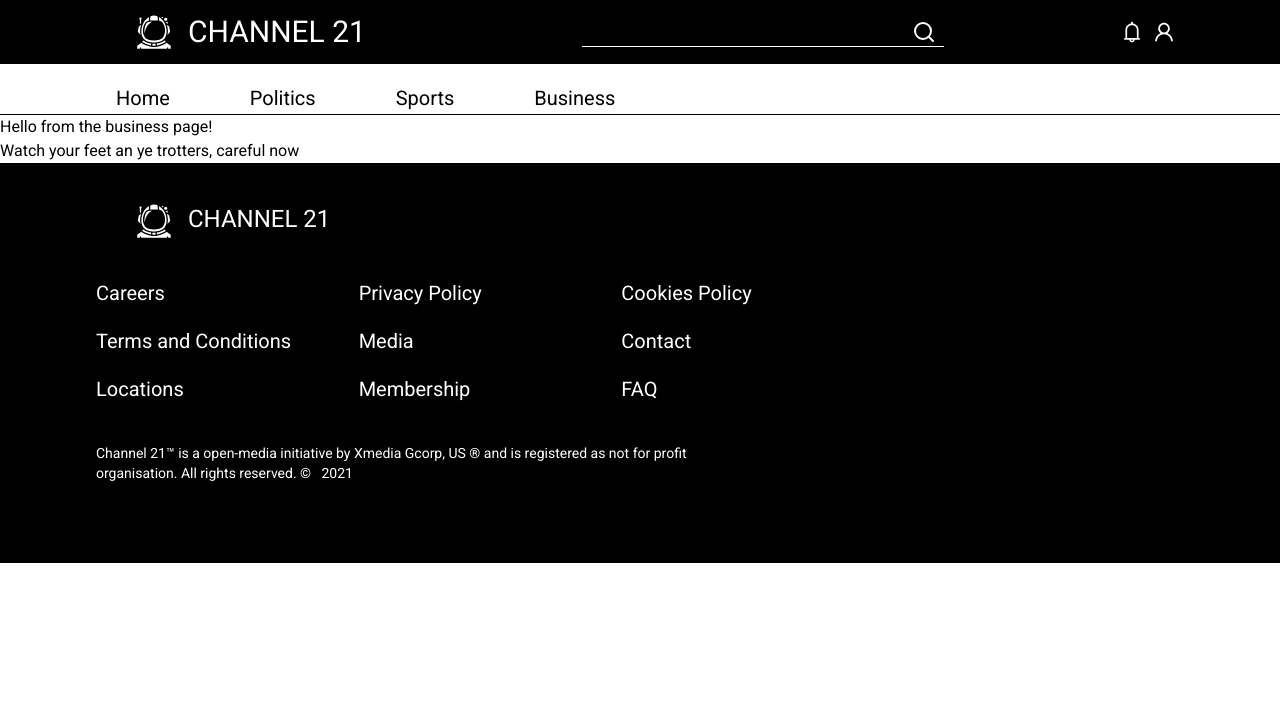
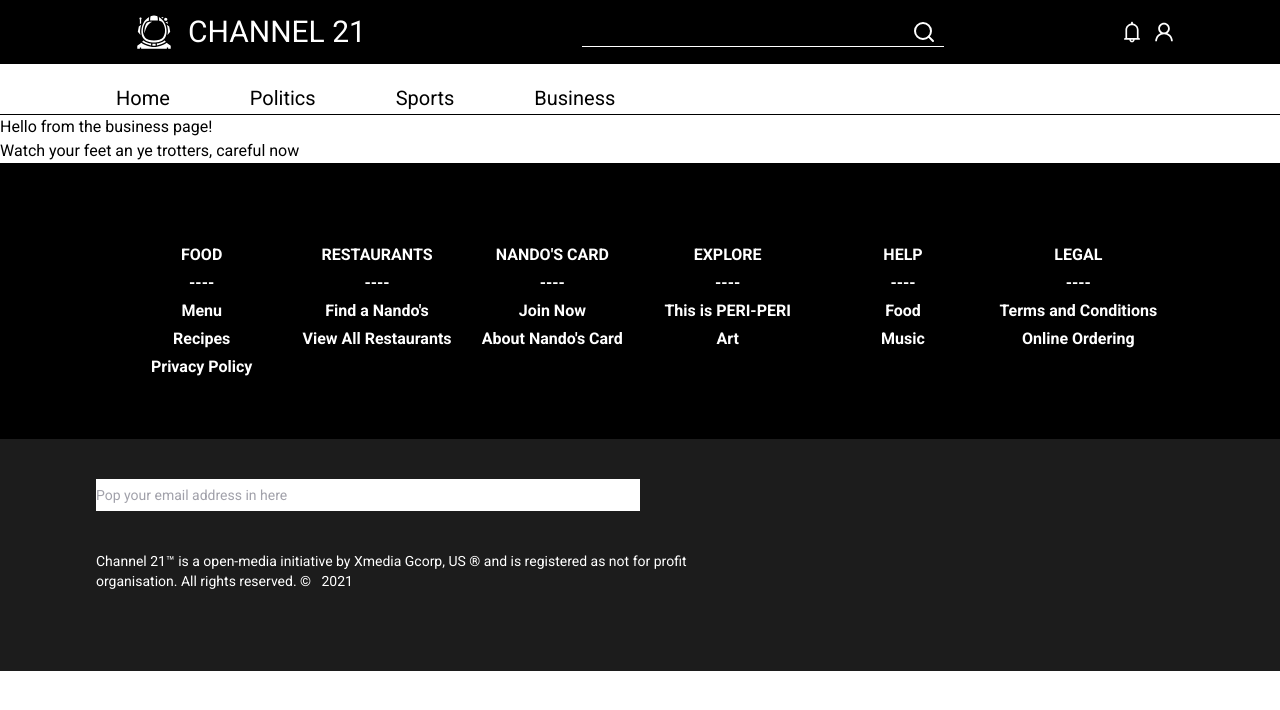
Before and after one commit to ktstrong/nextJs-prismic-news-site, a Next.js app: page /business in a window 1280 px wide. Shown: the top 710 px of the page. Built offline with nearby package versions, Linux system fonts and the light colour scheme.

Commit message:
prismic intergrated to front end

```diff
--- a/components/FooterNav.js
+++ b/components/FooterNav.js
@@ -0,0 +1,39 @@
+
+export default function FooterNav(props) {
+
+    return (
+        <div className="bg-black text-white text-l py-10 px-24 flex flex-col">
+
+            <div className="grid grid-cols-6 gap-1 mt-10 m-5 text-center font-semibold ">
+                <h1 >FOOD</h1>
+                <h1>RESTAURANTS</h1>
+                <h1>NANDO'S CARD</h1>
+                <h1>EXPLORE</h1>
+                <h1>HELP</h1>
+                <h1>LEGAL</h1>
+                      {/* ADD IMAGES, WONKY LINES */}
+
+                <h1> ---- </h1>
+                <h1> ---- </h1>
+                <h1> ---- </h1>
+                <h1> ---- </h1>
+                <h1> ---- </h1>
+                <h1> ---- </h1>
+                <h1>Menu</h1>
+                <h1>Find a Nando's</h1>
+                <h1>Join Now</h1>
+                <h1>This is PERI-PERI</h1>
+                <h1>Food</h1>
+                <h1>Terms and Conditions</h1>
+                <h1>Recipes</h1>
+                <h1>View All Restaurants</h1>
+                <h1>About Nando's Card</h1>
+                <h1>Art</h1>
+                <h1>Music</h1>
+                <h1>Online Ordering</h1>
+                <h1>Privacy Policy</h1>
+            </div>
+
+        </div>
+    );
+}
--- a/components/Layout.js
+++ b/components/Layout.js
@@ -1,4 +1,6 @@
 
+import NandosFooter from "./NandosFooter"
+import FooterNav from "./FooterNav"
 import Footer from "./Footer"
 import Navbar from "./Navbar"
 
@@ -8,7 +10,8 @@
         <Navbar/>
             { children }
             <div>Watch your feet an ye trotters, careful now</div>
-        <Footer/>
+        <FooterNav/>
+        <NandosFooter/>
         </div>
     );
 }
--- a/pages/index.js
+++ b/pages/index.js
@@ -1,5 +1,9 @@
 import Head from "next/head";
 import Layout from "../components/Layout";
+
+import Prismic from "prismic-javascript";
+import {Client} from "../prismic-configuration";
+import { GiCogLock } from "react-icons/gi";
 
 export default function Home() {
   return (
@@ -13,3 +17,18 @@
     </div>
   )
 }
+
+
+// this function is called everytime a request/refresh is made.
+
+export async function getServerSideProps () {
+  const articles = await Client().query(
+    Prismic.Predicates.at("document.type", "article")
+  );
+
+  console.log(articles);
+
+  return {
+    props : {},
+  };
+}
--- a/prismic-configuration.js
+++ b/prismic-configuration.js
@@ -3,20 +3,20 @@
 export const apiEndpoint = "https://news-site-2.cdn.prismic.io/api/v2";
 
 // here you would export the access token too if you needed it
+export const accessToken = "";
 
 //creating a prismic client object
 
-export const Client = (req= null) => {
+export const Client = (req = null) =>
     Prismic.client(apiEndpoint, createClientOptions(req, accessToken) )
 
     const createClientOptions = (req = null, prismicAccessToken = null) => {
         const reqOption = req ? {req} : {};
         const accessTokenOption = prismicAccessToken ? {accessToken : prismicAccessToken} : {};
 
-        return {
-            ...reqOption,
-            ...accessTokenOption,
-        }
+    return {
+        ...reqOption,
+        ...accessTokenOption,
+    };
 
-    }
-}
+};
```
Also changed, not shown: 1 other file (tests, documents, lock files or other folders).
